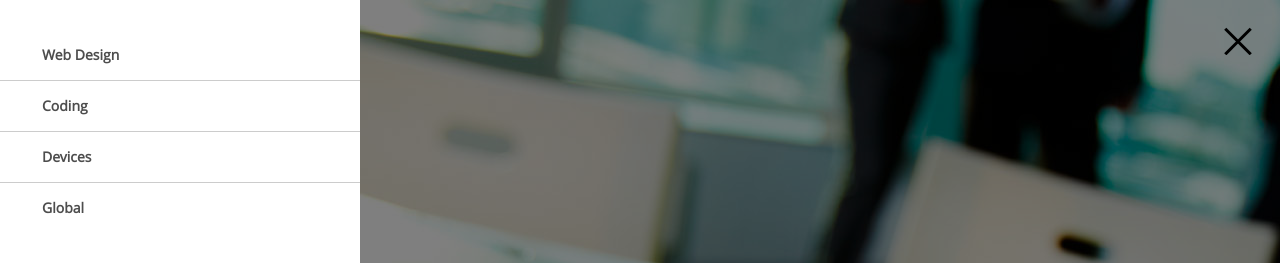
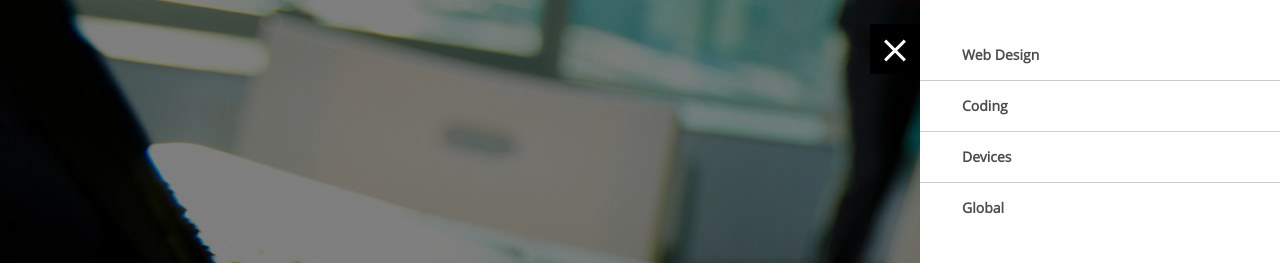
Before and after one commit to frontend-coder/multilevelmenu, a website: page app/index.html in a window 1280 px wide. Both pictures are taken after a click on the button 1237 px from the left and 37 px from the top of the page. Shown: the top 263 px of the page. Drawn offline with Linux system fonts and the light colour scheme.

Commit message:
v.0.1.2
Настроена работа бокового меню и гамбургера

```diff
--- a/app/index.html
+++ b/app/index.html
@@ -26,7 +26,14 @@
 
 <body>
 	<div class="top_sidemenu">
+		<div class="hamburger">
+			<button class="effect1">
+				<span></span>
+			</button>
+		</div>
 		<ul id="accordion" class="accordion">
+
+
 			<li>
 				<div class="link"><i class="fa fa-database"></i>Web Design<i class="fa fa-chevron-down"></i></div>
 				<ul class="submenu">
@@ -69,12 +76,8 @@
 
 	<!-- Custom HTML -->
 	<header id="header" class="header_fon">
-<div class="hamburger">
-  <button class="effect1">
-    <span></span>
-  </button>
-</div>
-
+<!-- <div class="top_menu_line"></div>
+ -->
 
 		<div class="header_fon_content">
 			<h1>Заглавие шапки сайта</h1>
--- a/app/libs/common.js
+++ b/app/libs/common.js
@@ -34,7 +34,8 @@ $(document).ready(function () {
 
 $('button.effect1').on('click',function(){
   $(this).find('span').toggleClass('active');
-      $(".top_sidemenu").toggleClass("top_sidemenu-active");
+  $('.hamburger').toggleClass("hamburger_active");
+  $(".top_sidemenu").toggleClass("top_sidemenu-active");
 });
 
 $(function() {
--- a/app/scss/_allstyle.scss
+++ b/app/scss/_allstyle.scss
@@ -1,6 +1,21 @@
 .block {
 	padding: 50px 0;
 }
+
+.top_menu_line {
+	top:0;
+	position: fixed;
+	width: 100%;
+	height: 100px;
+	background-color: #000;
+}
+
+
+
+
+
+
+
 
 .block_title {
 	font-size: 1.5rem;
@@ -28,7 +43,7 @@
 .top_sidemenu {
 	position: fixed;
 	list-style: none;
-	left: -400px;
+	right: -400px;
 	top: 0;
 	width: 100%;
 	max-width: 360px;
@@ -40,8 +55,8 @@
 
 
 .top_sidemenu-active {
-left: 0;
- }
+	right: 0;
+}
 
 
 
@@ -51,6 +66,7 @@ left: 0;
 	margin: 0 auto 20px;
 	background: #FFF;
 	border-radius: 4px;
+	list-style: none;
 
 }
 
@@ -125,23 +141,27 @@ left: 0;
  	background: #b63b4d;
  	color: #FFF;
  }
-
-
-
-
-
-
  .hamburger {
+ 	background-color: #000;
+width: 50px;
+height: 50px;
  	position: fixed;
- 	top:20px;
- 	right: 20px;
+ 	position: absolute;
+ 	top:24px;
+ 	//right: 455px;
+ 	left:-127px;
+ 	z-index: 9999;
+ 	display: flex;
+ 	justify-content: center;
+ 	align-items: center;
+ 	padding:0;
+ 	padding-bottom: 6px;
  }
-
-
-
-
+ .hamburger_active {
+ 	left:-50px;
+ }
  button {
- 	width:45px;
+ 	width:35px;
  	background:transparent;
  	border:none;
  	height:35px;
@@ -157,7 +177,7 @@ left: 0;
  	display:inline-block;
  	width:80%;
  	height:3px;
- 	background:#000;
+ 	background:#fff;
  	position:relative;
  	transition:all .2s;
  }
@@ -167,7 +187,7 @@ left: 0;
  	content:'';
  	position:absolute;
  	width:100%;
- 	background:#000;
+ 	background:#fff;
  	height:3px;
  	left:0px;
  	transition:all .3s;
```
Also changed, not shown: app/css/libs.min.css, app/js/scripts.min.js, 1 other file. Lines whose indentation alone changed are shown as unchanged.
